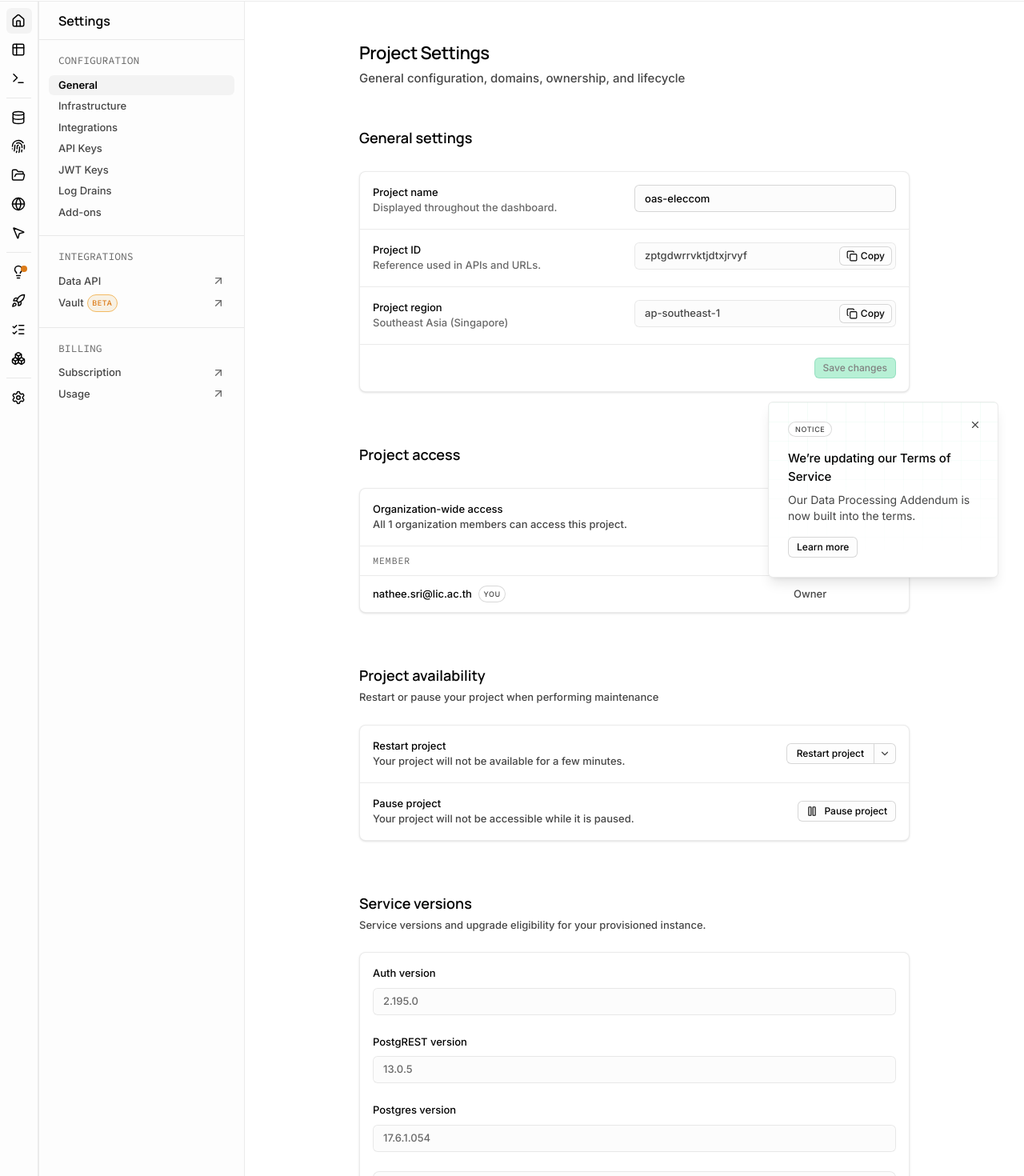
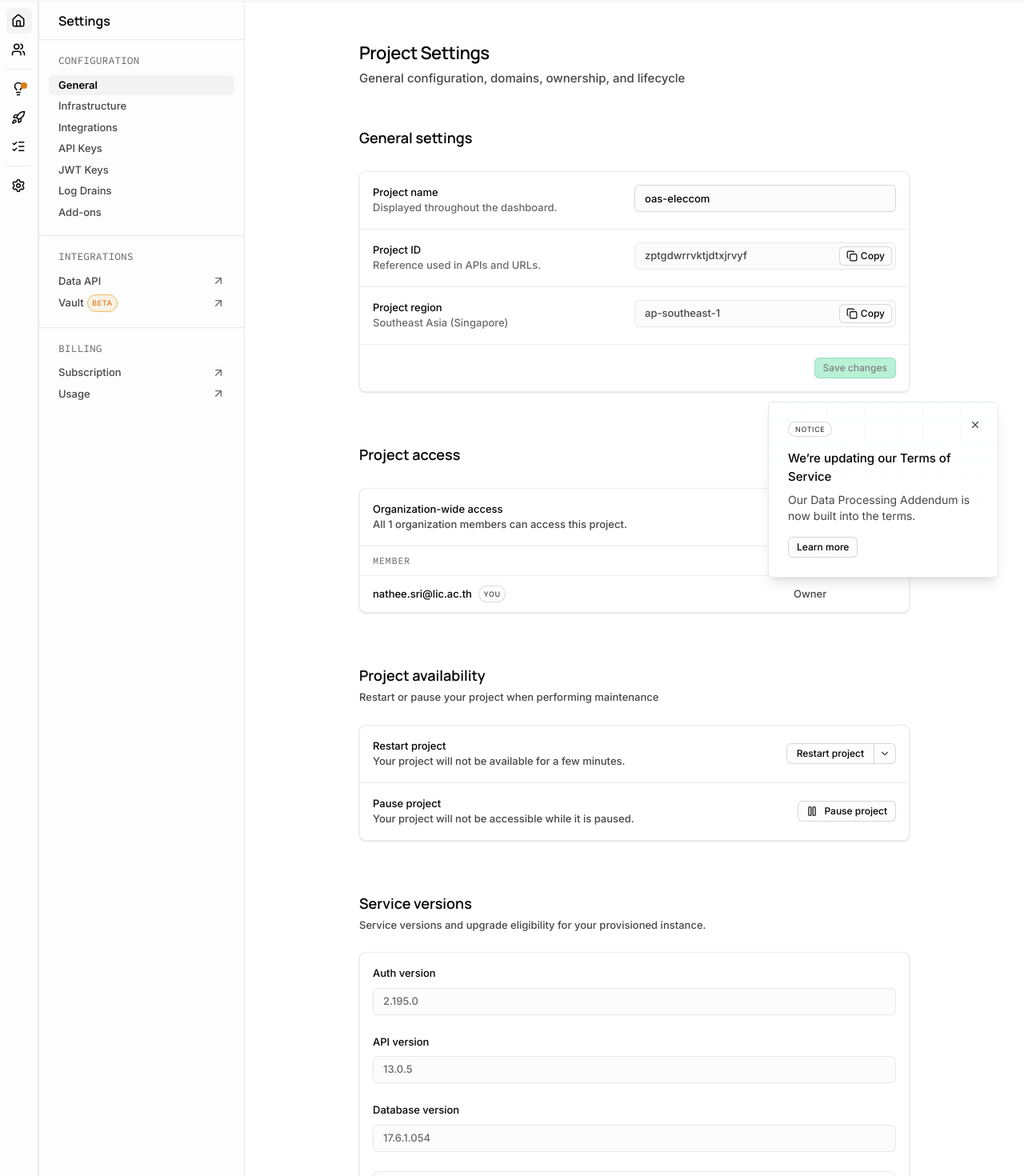
Before and after one commit to natheelic/teacher-eval, a Next.js app: page /project/settings in a window 1280 px wide. Shown: the part 46-1516 px from the top of the page at 80% size. Built offline with nearby package versions, Linux system fonts and the light colour scheme.

Commit message:
refactor: update terminology in various components for clarity and consistency

```diff
--- a/components/account/AuditLogsTable.tsx
+++ b/components/account/AuditLogsTable.tsx
@@ -45,7 +45,7 @@ const ROWS: LogRow[] = [
   {
     status: "200",
     method: "GET",
-    action: "Gets project's postgrest config",
+    action: "Gets project's API config",
     target: "Project: oas-eleccom",
     ref: "Ref: zptgdwrrvktjdtxjrvyf",
     date: "24 Aug 26 11:52:54",
--- a/components/account/DashboardSettings.tsx
+++ b/components/account/DashboardSettings.tsx
@@ -10,14 +10,14 @@ export function DashboardSettings() {
       />
       <SettingsCard>
         <SettingsRow
-          label="Edit entities in SQL"
-          description="Edit policies, triggers, and functions in the SQL editor instead of the guided UI."
+          label="Edit entities in code"
+          description="Edit records and fields directly instead of the guided UI."
           control={<Switch />}
         />
         <SettingsRow
           bordered={false}
           label="Queue table operations"
-          description="Review and batch table edits in Table Editor before saving them to your database."
+          description="Review and batch table edits before saving them."
           control={<Switch />}
         />
       </SettingsCard>
--- a/components/account/KeyboardShortcuts.tsx
+++ b/components/account/KeyboardShortcuts.tsx
@@ -4,7 +4,7 @@ import { Switch } from "./Switch";
 const SHORTCUTS = [
   { label: "Open command menu", keys: "⌘K" },
   { label: "Toggle AI Assistant panel", keys: "⌘I" },
-  { label: "Toggle inline SQL editor", keys: "⌘E" },
+  { label: "Toggle inline editor", keys: "⌘E" },
   { label: "Copy results as Markdown", keys: "⌘⇧M" },
   { label: "Copy results as JSON", keys: "⌘⇧J" },
   { label: "Copy results as CSV", keys: "⌘⇧C" },
--- a/components/dashboard/IconSidebar.tsx
+++ b/components/dashboard/IconSidebar.tsx
@@ -1,17 +1,10 @@
 import Link from "next/link";
 import {
   Home,
-  Table2,
-  Terminal,
-  Database,
-  Fingerprint,
-  FolderOpen,
-  Globe,
-  MousePointer2,
+  Users,
   Lightbulb,
   Rocket,
   ListChecks,
-  Boxes,
   Settings,
   PanelLeft,
 } from "lucide-react";
@@ -80,23 +73,13 @@ export function IconSidebar() {
           <nav className="flex w-full flex-col">
             <div className="flex flex-col gap-1 p-2">
               <NavItem icon={Home} active />
-              <NavItem icon={Table2} label="Table editor" />
-              <NavItem icon={Terminal} label="SQL editor" />
-            </div>
-            <Divider />
-            <div className="flex flex-col gap-1 p-2">
-              <NavItem icon={Database} label="Database" />
-              <NavItem icon={Fingerprint} label="Authentication" />
-              <NavItem icon={FolderOpen} label="Storage" />
-              <NavItem icon={Globe} label="Edge Functions" />
-              <NavItem icon={MousePointer2} label="Realtime" />
+              <NavItem icon={Users} label="Users" />
             </div>
             <Divider />
             <div className="flex flex-col gap-1 p-2">
               <NavItem icon={Lightbulb} label="Advisors" dot />
               <NavItem icon={Rocket} label="Reports" />
               <NavItem icon={ListChecks} label="Logs" />
-              <NavItem icon={Boxes} label="API docs" />
             </div>
             <Divider />
             <div className="flex flex-col p-2">
--- a/components/dashboard/UsageCharts.tsx
+++ b/components/dashboard/UsageCharts.tsx
@@ -10,9 +10,9 @@ const CHARTS: ChartCard[] = [
   { title: "API Gateway", count: 3 },
   { title: "Storage", count: 1 },
   { title: "Realtime", count: 1 },
-  { title: "Postgres", count: 0, faded: true },
-  { title: "Edge Functions", count: 0, faded: true },
-  { title: "Auth", count: 0, faded: true },
+  { title: "Database", count: 0, faded: true },
+  { title: "Functions", count: 0, faded: true },
+  { title: "Authentication", count: 0, faded: true },
 ];
 
 function Sparkline({ faded }: { faded?: boolean }) {
--- a/components/project-settings/ServiceVersions.tsx
+++ b/components/project-settings/ServiceVersions.tsx
@@ -21,15 +21,15 @@ export function ServiceVersions() {
       <SettingsCard>
         <div className="flex w-full flex-col items-start gap-6 p-4">
           <VersionField label="Auth version" value="2.195.0" />
-          <VersionField label="PostgREST version" value="13.0.5" />
-          <VersionField label="Postgres version" value="17.6.1.054" />
+          <VersionField label="API version" value="13.0.5" />
+          <VersionField label="Database version" value="17.6.1.054" />
 
           <div className="flex w-full flex-col items-start gap-1 rounded-lg border border-black/8 bg-black/[0.01] p-4">
             <p className="text-[13px] font-semibold text-[#030303]">
-              Your project can be upgraded to the latest version of Postgres
+              Your project can be upgraded to the latest database version
             </p>
             <p className="text-[13px] font-medium text-[#464646]">
-              The latest version of Postgres (17.6.1.155) is available for
+              The latest database version (17.6.1.155) is available for
               your project.
             </p>
             <button className="mt-2 flex h-[26px] items-center justify-center rounded-md border border-[#16b674]/75 bg-[#72e3ad] px-2.5 py-1 text-xs font-medium text-[#030303] hover:brightness-95">
```
